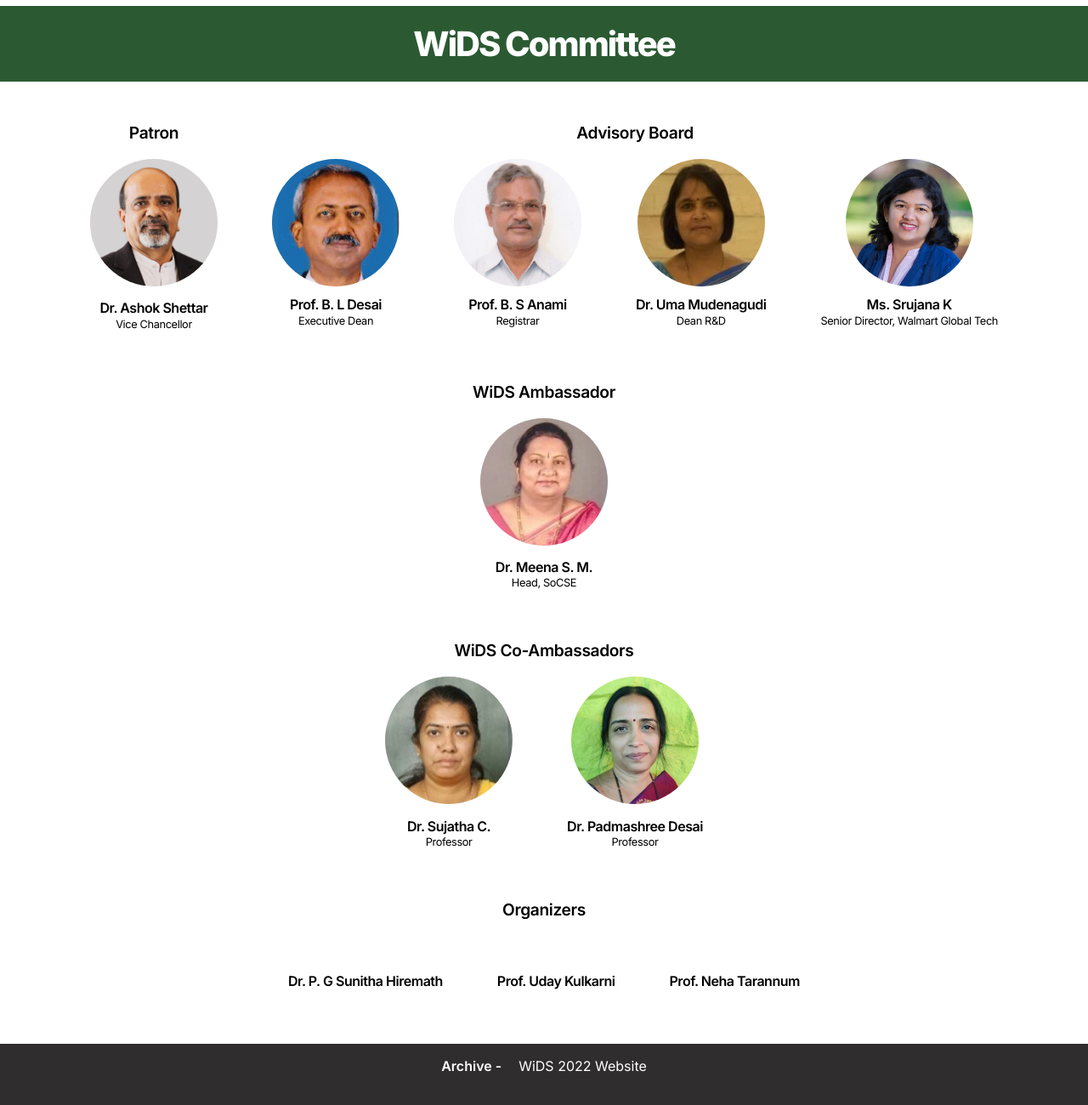
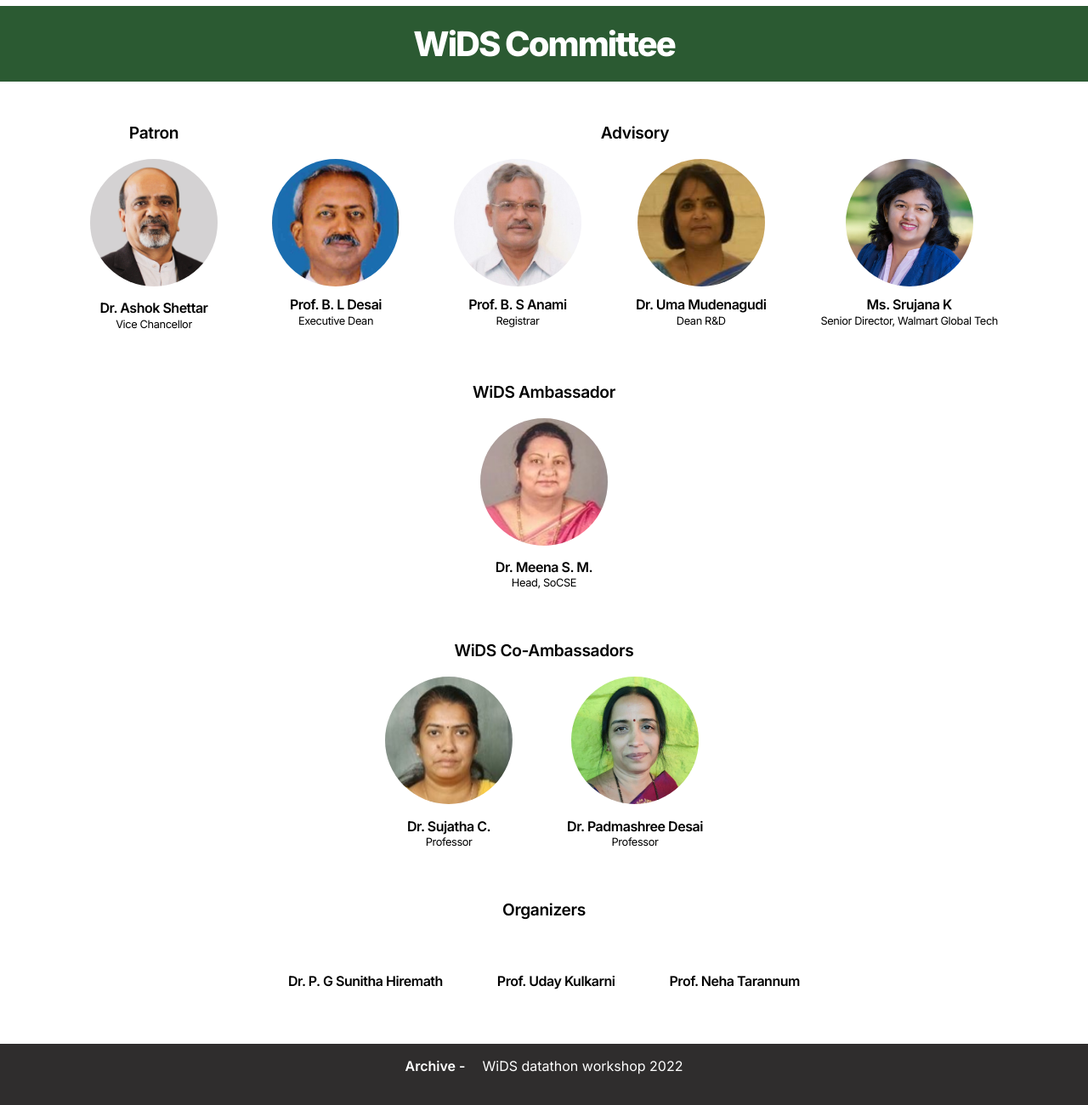
Before and after one commit to prajwalpatilcodes/WiDS, a plain HTML site: page index.html in a window 1280 px wide. Shown: the part 1642-2942 px from the top of the page at 85% size. Drawn offline with Linux system fonts and the light colour scheme.

Commit message:
Change content

```diff
--- a/index.html
+++ b/index.html
@@ -129,7 +129,7 @@
                         </div>
                     </div>
                     <div class="advisors">
-                        <div class="group-title advisors-title">Advisory Board</div>
+                        <div class="group-title advisors-title">Advisory</div>
                         <div>
                             <div class="organizer">
                                 <div class="organizer-image">
@@ -236,7 +236,7 @@
     <div>
         <div class="archive-title">Archive - </div>
         <a href="archive/2022/index.html" target="_blank">
-            <div class="archive-link">WiDS 2022 Website</div>
+            <div class="archive-link">WiDS datathon workshop 2022</div>
         </a>
     </div>
 </footer>
```
